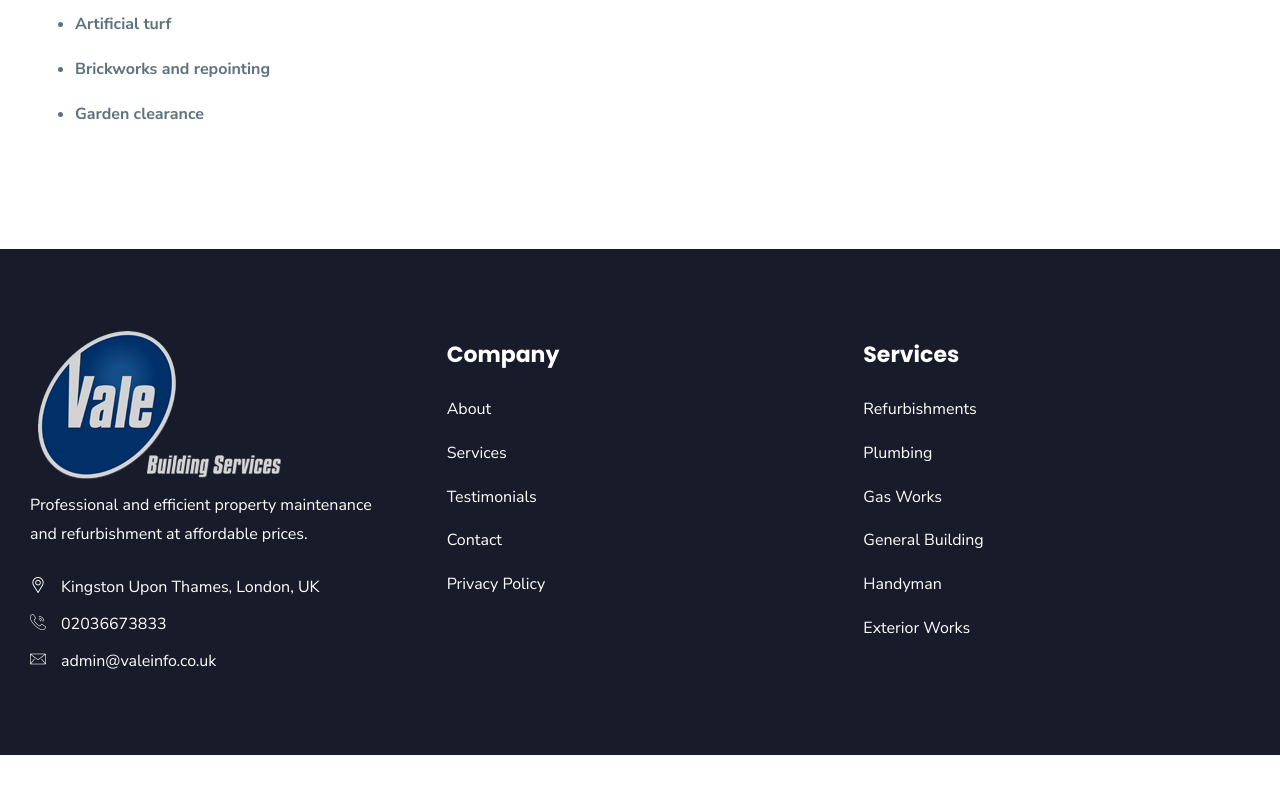
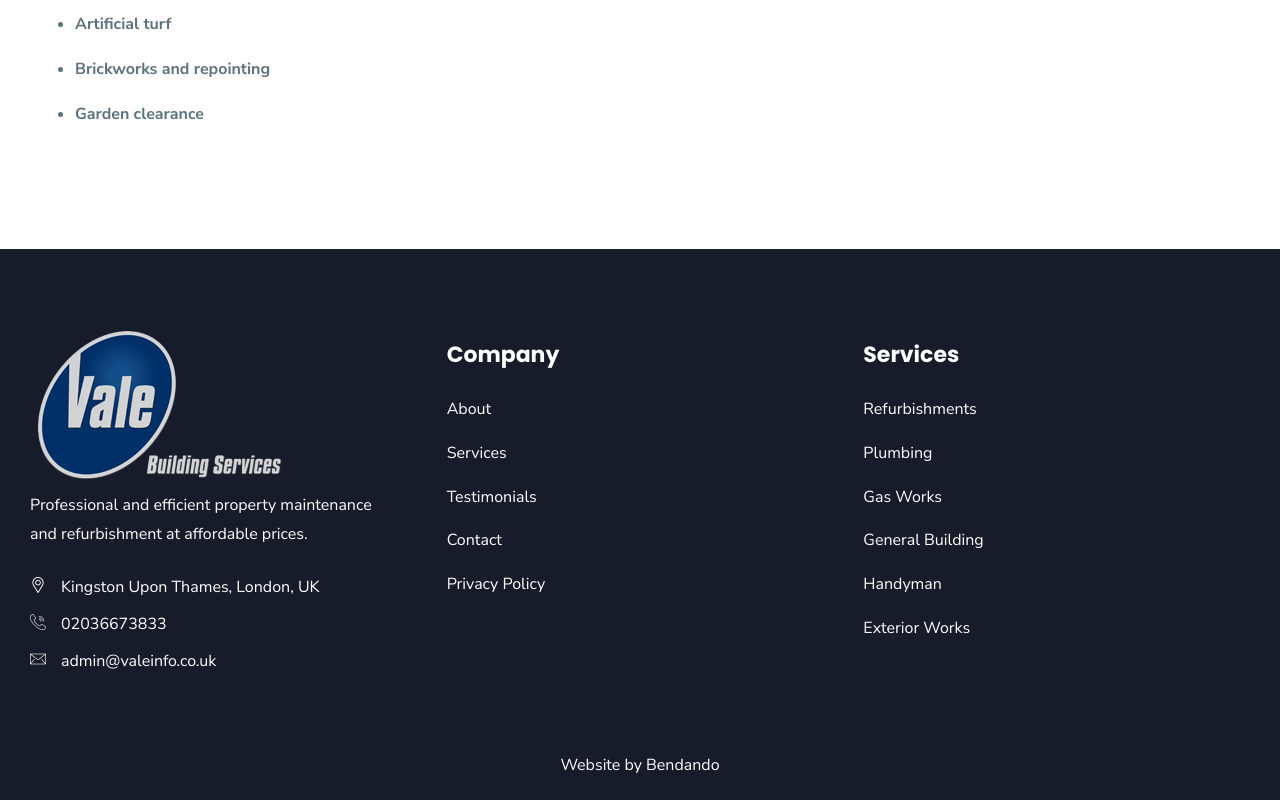
Before and after one commit to bendandoSolo/ValeBuildingServicesWebsite, a Next.js app: page /services/exterior-works in a window 1280 px wide. Shown: the part 1968-2768 px from the top of the page. Before the commit the page ends 2723 px from the top, so only its background shows below. Built offline with nearby package versions, Linux system fonts and the light colour scheme.

Commit message:
added bendando link

```diff
--- a/components/global-components/footer.js
+++ b/components/global-components/footer.js
@@ -105,7 +105,11 @@ class Footer_v1 extends Component {
 							</div>
 						</div>
 					</div>
+					<div>
+						<p className='text-center bendando-link ' style={{ margin: '16px 0 0 0', padding: 0 }}><a href="https://bendando.com/" target="_blank">Website by Bendando</a></p>
+					</div>
 				</div>
+
 				{/* <Copyright /> */}
 			</footer>
 		)
--- a/public/assets/css/custom.scss
+++ b/public/assets/css/custom.scss
@@ -46,3 +46,14 @@
 	padding: 10px !important;
 	padding-bottom: 12px !important;
 }
+
+.bendando-link a {
+	font-weight: 500;
+	color: #ffffff !important;
+	transition: 1.5s;
+ }
+
+ .bendando-link:hover a {
+	text-decoration: underline;
+	color: #FF5A3C !important;
+ }
```
